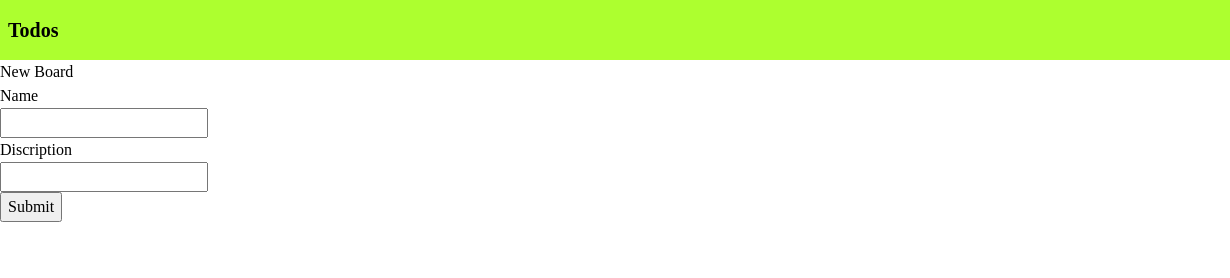
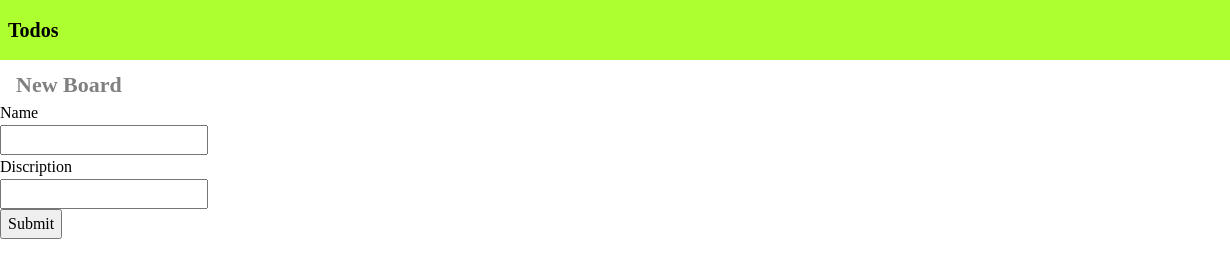
Before and after one commit to Hiratto/20220309DaytraTodo101, a website: page newBoard.html in a window 1280 px wide. Shown: the full height of the page, 0-1230 px from the left. Drawn offline with Linux system fonts and the light colour scheme.

Commit message:
タイトルCSS調整

```diff
--- a/newBoard.html
+++ b/newBoard.html
@@ -16,7 +16,7 @@
     </header>
 
     <div class="container">
-      <p>New Board</p>
+      <p class="page-title">New Board</p>
       <div class="board-input">
         <p>Name</p>
         <input type="text" />
--- a/style.css
+++ b/style.css
@@ -67,11 +67,11 @@ img.header-icon {
   grid-gap: 20px;
 }
 
-.board-h2 {
-  font-size: 18px;
+.page-title {
+  font-size: 22px;
   font-weight: bold;
   color: gray;
-  padding-left: 8px;
+  padding-left: 16px;
   padding-top: 8px;
 }
 
```
Also changed, not shown: index.html (+1 -1 lines), newCard.html (+1 -1 lines), newComment.html (+1 -1 lines).
